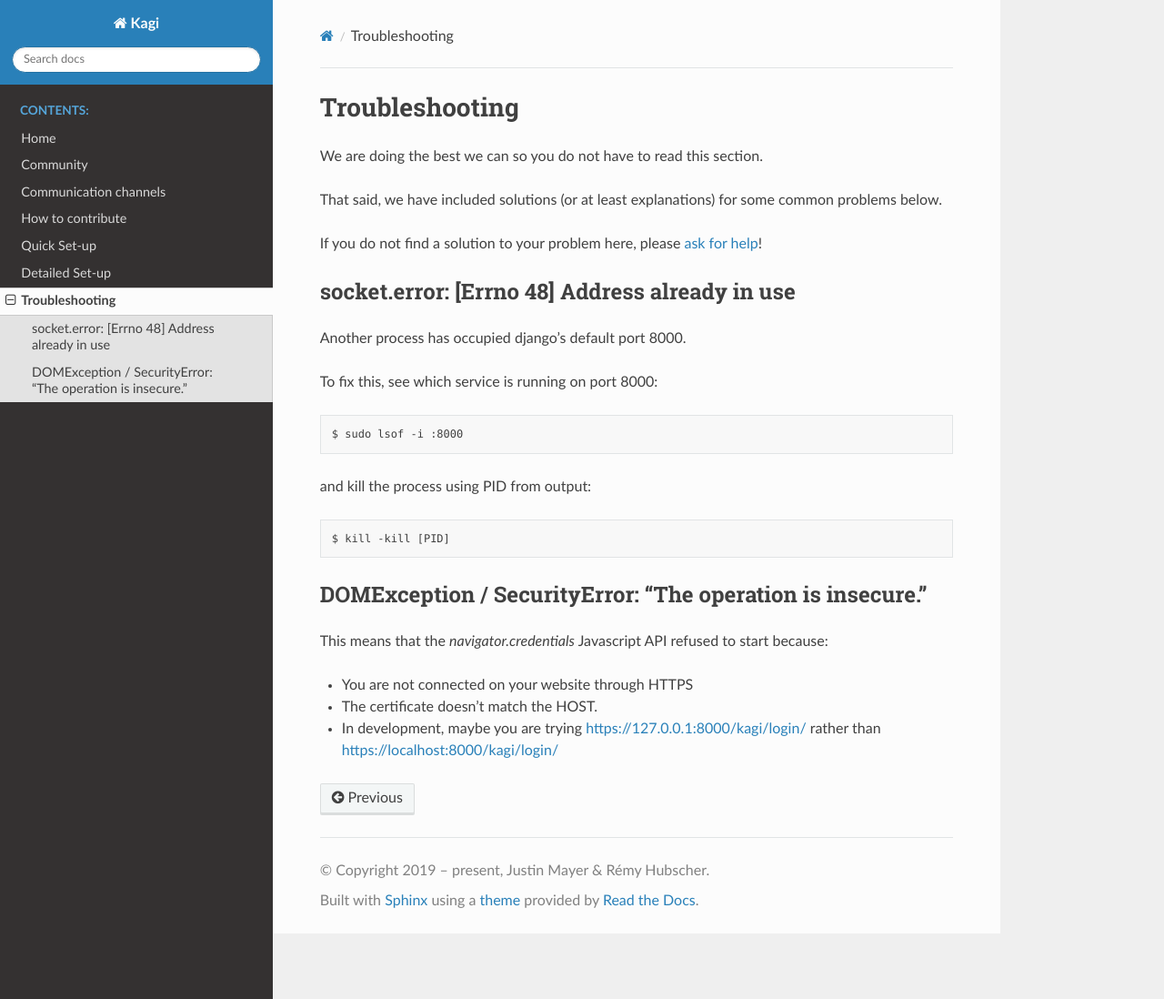
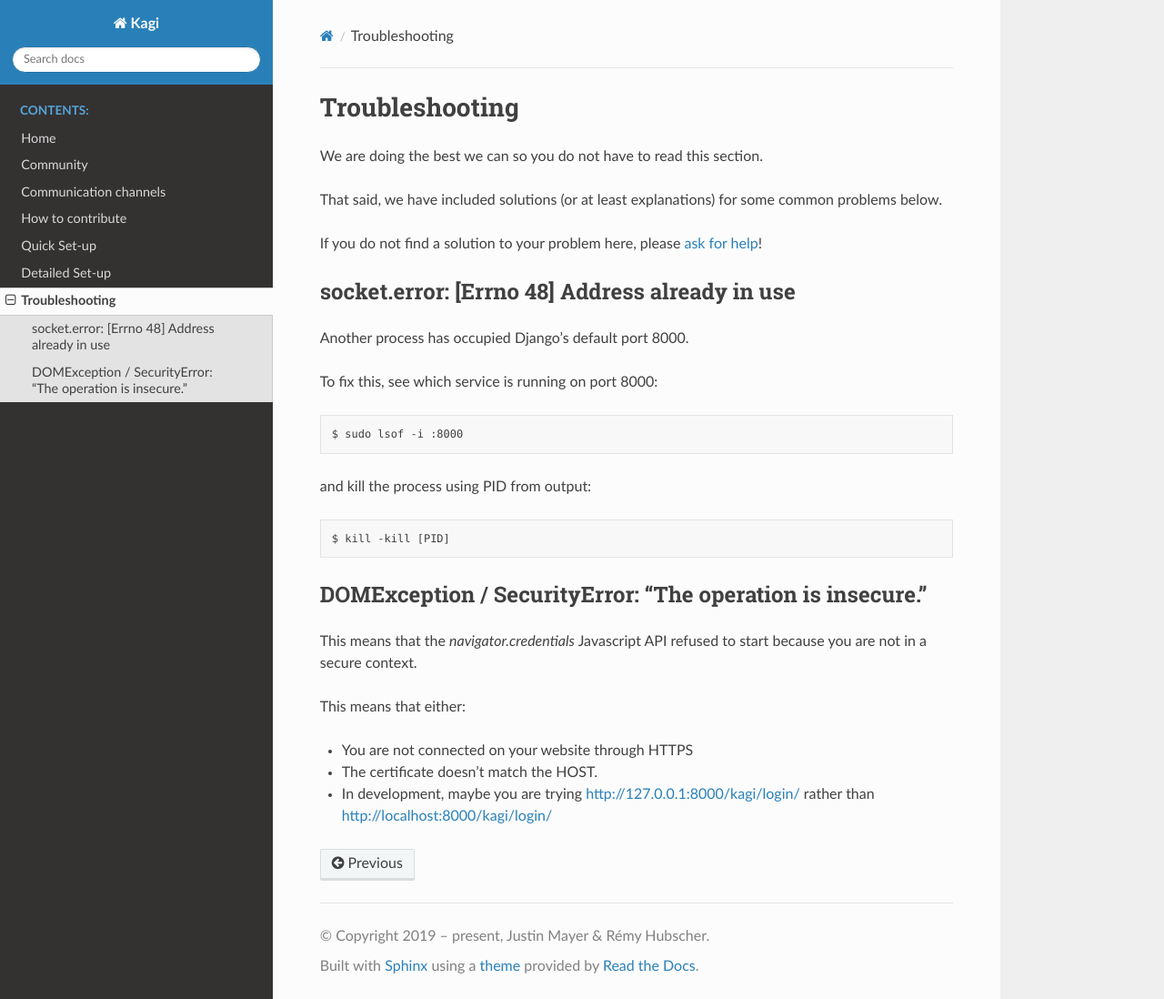
Before and after one commit to justinmayer/kagi, a Sphinx documentation site: the page built from docs/troubleshooting.rst, in a window 1280 px wide and 1098 px high. Shown: the whole window at 91% size. Built offline with Sphinx 7.4.7 and the Read the Docs theme 2.0.0, drawn with Linux system fonts in a browser that asks for light colours.

```diff
--- a/docs/troubleshooting.rst
+++ b/docs/troubleshooting.rst
@@ -15,7 +15,7 @@ If you do not find a solution to your problem here, please
 socket.error: [Errno 48] Address already in use
 ===============================================
 
-Another process has occupied django's default port 8000.
+Another process has occupied Django's default port 8000.
 
 To fix this, see which service is running on port 8000::
 
@@ -29,10 +29,13 @@ $ kill -kill [PID]
 DOMException / SecurityError: "The operation is insecure."
 ==========================================================
 
-This means that the `navigator.credentials` Javascript API refused to start because:
+This means that the `navigator.credentials` Javascript API refused to
+start because you are not in a secure context.
+
+This means that either:
 
 - You are not connected on your website through HTTPS
 - The certificate doesn't match the HOST.
 - In development, maybe you are trying
-  https://127.0.0.1:8000/kagi/login/ rather than
-  https://localhost:8000/kagi/login/
+  http://127.0.0.1:8000/kagi/login/ rather than
+  http://localhost:8000/kagi/login/
```
Also changed, not shown: docs/community.rst (+5 -5 lines).
